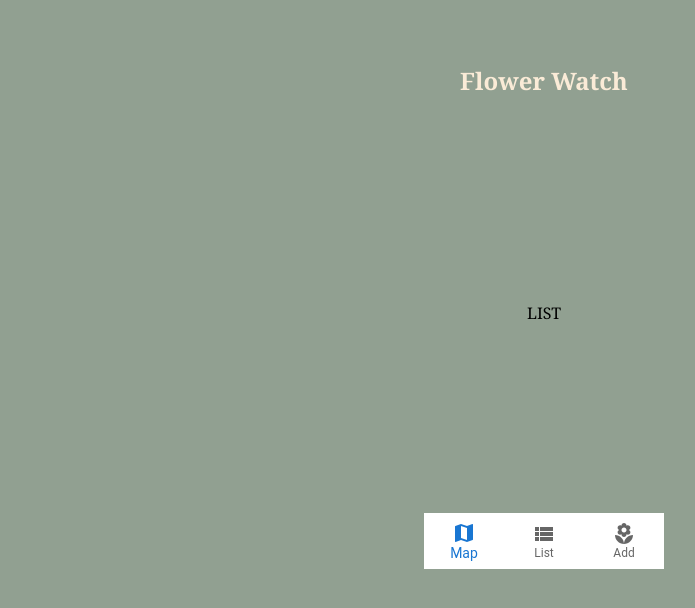
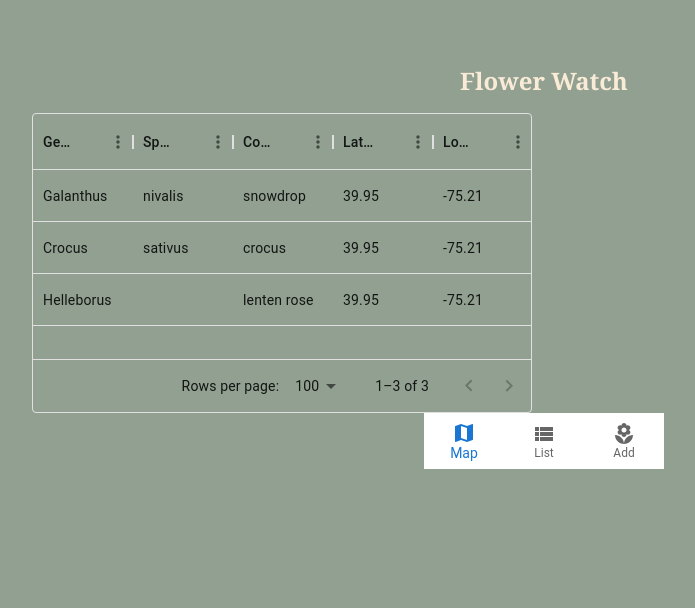
Before and after one commit to tarynriera/flower-watch, a Next.js app: page /list in a window 1280 px wide. Shown: the top 608 px of the page, without its empty margins (96-791 px from the left). Built offline with nearby package versions, Linux system fonts and the light colour scheme.

Commit message:
added data grid to list page

```diff
--- a/package.json
+++ b/package.json
@@ -14,6 +14,7 @@
     "@mui/icons-material": "^5.11.16",
     "@mui/material": "^5.12.0",
     "@mui/styled-engine-sc": "^5.12.0",
+    "@mui/x-data-grid": "^6.2.0",
     "@types/node": "18.15.11",
     "@types/react": "18.0.33",
     "@types/react-dom": "18.0.11",
--- a/pages/list.tsx
+++ b/pages/list.tsx
@@ -1,14 +1,51 @@
 import { Box } from "@mui/material";
+import { DataGrid, GridRowsProp, GridColDef } from "@mui/x-data-grid";
 
 export default function List() {
+  const rows: GridRowsProp = [
+    {
+      id: 1,
+      genus: "Galanthus",
+      species: "nivalis",
+      commonName: "snowdrop",
+      lat: 39.95,
+      long: -75.21,
+    },
+    {
+      id: 2,
+      genus: "Crocus",
+      species: "sativus",
+      commonName: "crocus",
+      lat: 39.95,
+      long: -75.21,
+    },
+    {
+      id: 3,
+      genus: "Helleborus",
+      species: null,
+      commonName: "lenten rose",
+      lat: 39.95,
+      long: -75.21,
+    },
+  ];
+
+  const columns: GridColDef[] = [
+    { field: "genus", headerName: "Genus" },
+    { field: "species", headerName: "Species" },
+    { field: "commonName", headerName: "Common Name" },
+    { field: "lat", headerName: "Latitude" },
+    { field: "long", headerName: "Longitude" },
+  ];
+
   return (
     <Box
       justifyContent="center"
       display="flex"
-      minHeight="50vh"
+      height={300}
+      width={500}
       alignItems="center"
     >
-      <p>LIST</p>
+      <DataGrid rows={rows} columns={columns} />
     </Box>
   );
 }
```
Also changed, not shown: 1 other file (tests, documents, lock files or other folders).
